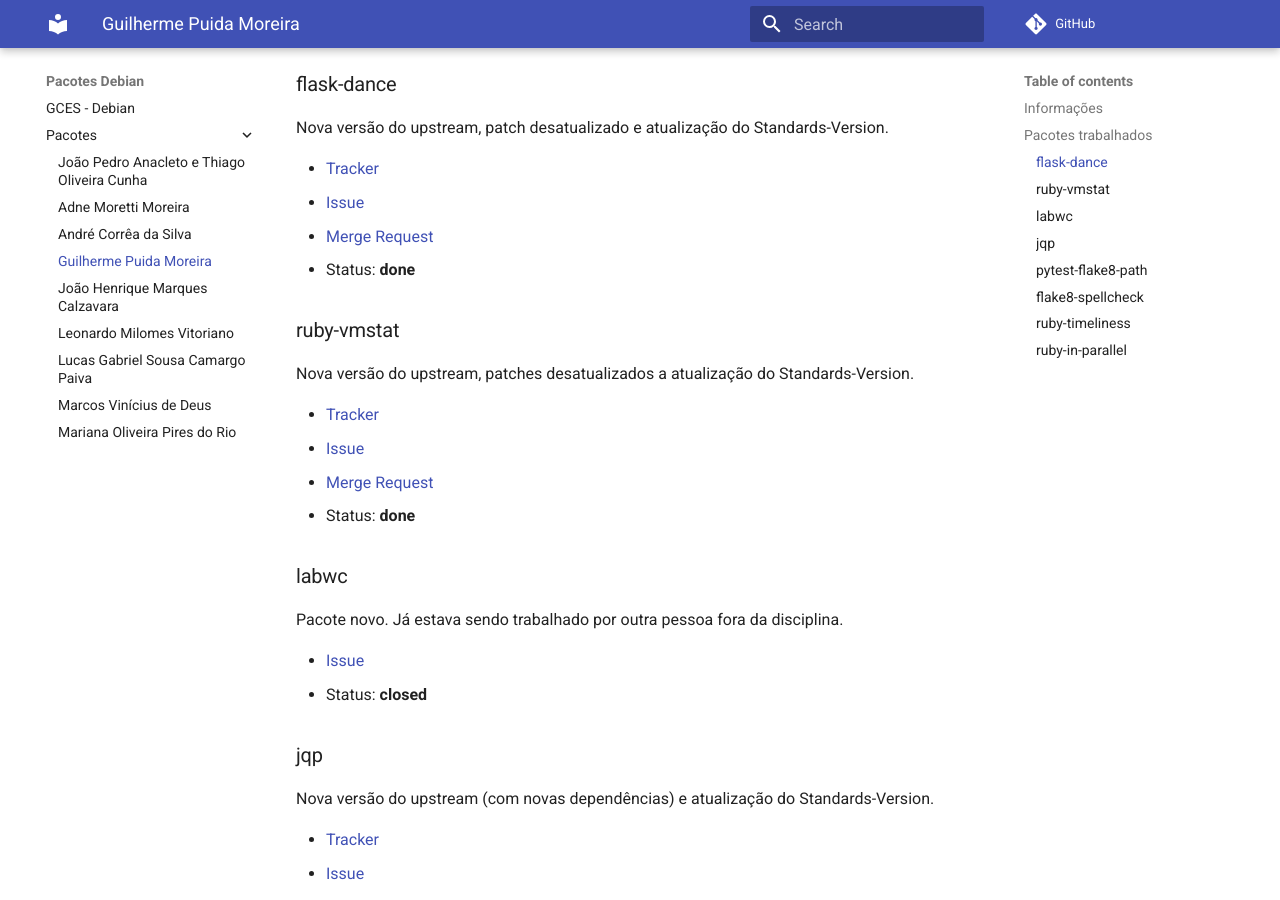
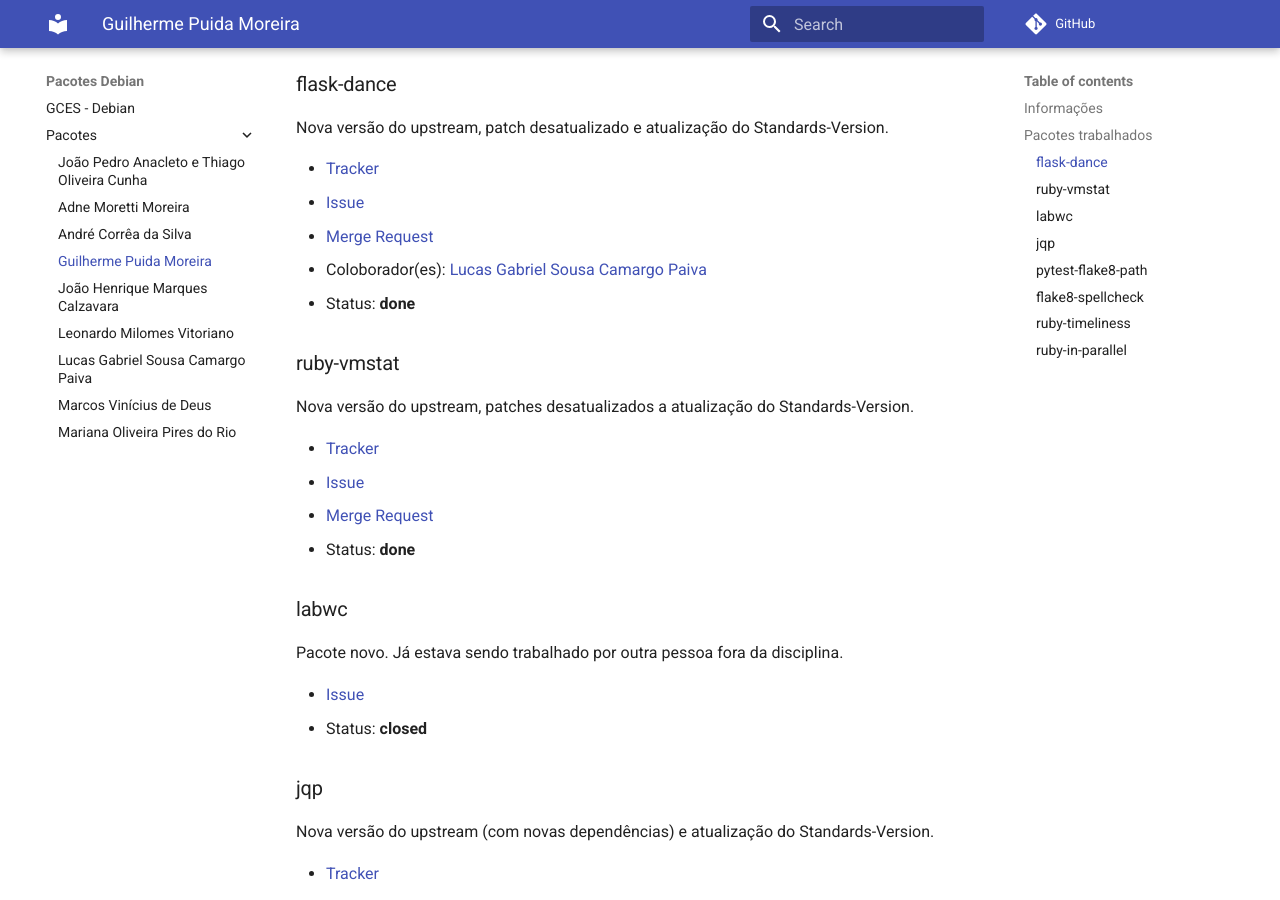
Before and after one commit to FGA-GCES/Debian_Pacotes, an MkDocs documentation site: the page built from docs/pacotes/guilherme-puida-moreira.md, in a window 1280 px wide and 900 px high, scrolled down 312 px. Built offline with MkDocs 1.6.1 and Material for MkDocs 9.7.7, drawn with Linux system fonts in a browser that asks for light colours; comment, search, counter and statistics services are not loaded.

Commit message:
add collaborator to Guilherme flask-dance package

```diff
--- a/docs/pacotes/guilherme-puida-moreira.md
+++ b/docs/pacotes/guilherme-puida-moreira.md
@@ -17,6 +17,7 @@ Standards-Version.
 - [Tracker](https://tracker.debian.org/pkg/flask-dance)
 - [Issue](https://salsa.debian.org/debian-brasilia-team/docs/-/issues/62)
 - [Merge Request](https://salsa.debian.org/python-team/packages/flask-dance/-/merge_requests/1)
+- Coloborador(es): [Lucas Gabriel Sousa Camargo Paiva](https://salsa.debian.org/lucasgabriel-2)
 - Status: **done**
 
 ### ruby-vmstat
```
